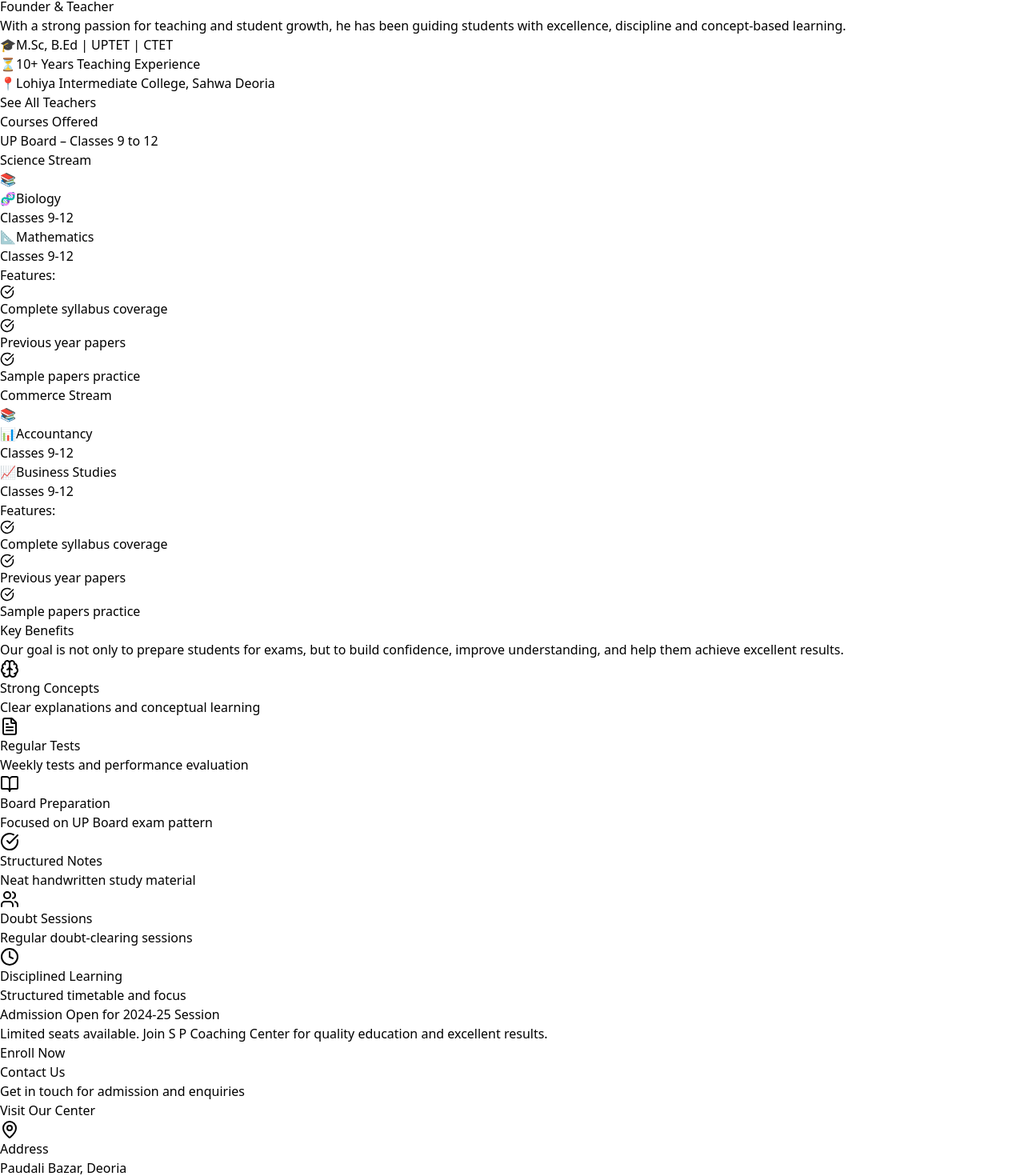
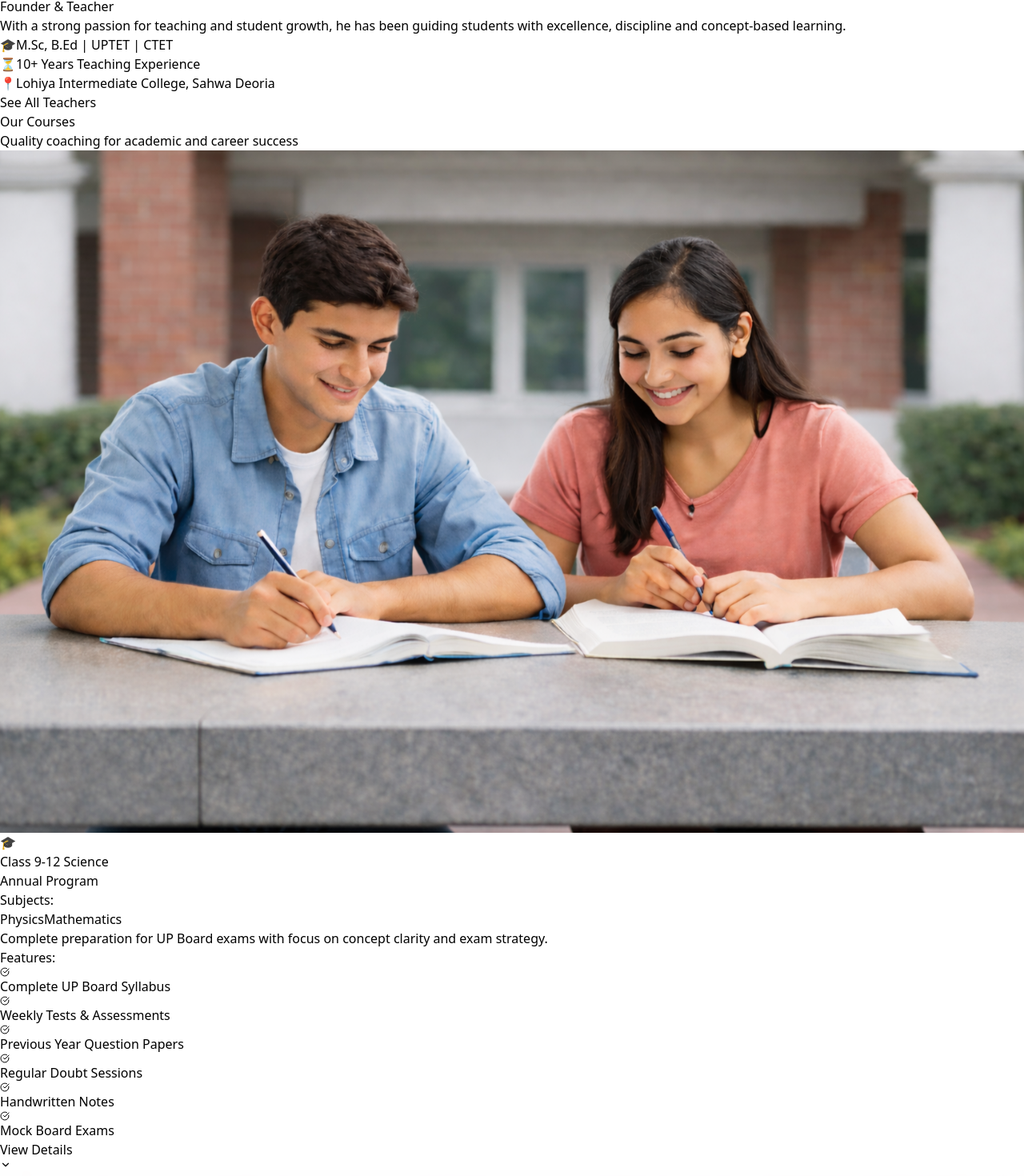
Before and after one commit to yuvraj-singh-0001/S-P-Coaching, a React (Vite) app in the folder client/: page / in a window 1280 px wide. Shown: the part 1336-2806 px from the top of the page at 80% size. Built offline with nearby package versions, Linux system fonts and the light colour scheme.

Commit message:
refactor: revamp Courses component with enhanced layout, styling, and detailed course information for improved user engagement

```diff
--- a/client/src/components/sections/Courses.jsx
+++ b/client/src/components/sections/Courses.jsx
@@ -1,328 +1,255 @@
-import { CheckCircle, BookOpen, Clock, Users, FileText, Brain } from "lucide-react";
+import { useState } from "react";
+import { CheckCircle, ChevronDown, ChevronUp } from "lucide-react";
 
 const Courses = () => {
+  const [expandedCard, setExpandedCard] = useState(null);
+
   const courses = [
     {
       id: 1,
-      stream: "Science Stream",
-      subjects: [
-        { name: "Biology", icon: "🧬" },
-        { name: "Mathematics", icon: "📐" },
+      title: "Class 9-12 Science",
+      subjects: ["Physics", "Mathematics"],
+      duration: "Annual Program",
+      icon: "🎓",
+      image: "/images/school.png",
+      features: [
+        "Complete UP Board Syllabus",
+        "Weekly Tests & Assessments",
+        "Previous Year Question Papers",
+        "Regular Doubt Sessions",
+        "Handwritten Notes",
+        "Mock Board Exams"
       ],
-      color: "from-blue-500 to-cyan-500",
-      bgColor: "bg-blue-50",
+      details: "Complete preparation for UP Board exams with focus on concept clarity and exam strategy."
     },
     {
       id: 2,
-      stream: "Commerce Stream",
-      subjects: [
-        { name: "Accountancy", icon: "📊" },
-        { name: "Business Studies", icon: "📈" },
+      title: "B.Sc Programs",
+      subjects: ["Physics", "Chemistry", "Mathematics", "Zoology", "Botany"],
+      duration: "Semester-wise",
+      icon: "🔬",
+      image: "/images/bsc.png",
+      features: [
+        "University Syllabus Coverage",
+        "Practical Lab Guidance",
+        "Semester Exam Preparation",
+        "Model Papers Practice",
+        "Study Material Provided",
+        "Regular Tests"
       ],
-      color: "from-purple-500 to-pink-500",
-      bgColor: "bg-purple-50",
+      details: "Comprehensive coaching for B.Sc students with emphasis on both theory and practicals."
     },
+    {
+      id: 3,
+      title: "ITI Courses",
+      subjects: ["Technical Training", "Vocational Skills"],
+      duration: "1-2 Years",
+      icon: "⚙️",
+      image: "/images/iti.png",
+      features: [
+        "Industry-relevant Training",
+        "Practical Workshops",
+        "Skill Development",
+        "Placement Assistance",
+        "Certificate Courses",
+        "Hands-on Experience"
+      ],
+      details: "Job-oriented technical training with practical workshops and industry exposure."
+    },
+    {
+      id: 4,
+      title: "Polytechnic",
+      subjects: ["Diploma in Engineering"],
+      duration: "3 Years",
+      icon: "🏗️",
+      image: "/images/hero-pages.png",
+      features: [
+        "Engineering Fundamentals",
+        "Practical Knowledge",
+        "Semester-wise Coaching",
+        "Diploma Preparation",
+        "Technical Skills",
+        "Project Guidance"
+      ],
+      details: "Complete support for Polytechnic diploma students with focus on engineering concepts."
+    }
   ];
 
-  const benefits = [
-    {
-      icon: <Brain className="text-blue-600" size={24} />,
-      title: "Strong Concepts",
-      description: "Clear explanations and conceptual learning",
-    },
-    {
-      icon: <FileText className="text-purple-600" size={24} />,
-      title: "Regular Tests",
-      description: "Weekly tests and performance evaluation",
-    },
-    {
-      icon: <BookOpen className="text-green-600" size={24} />,
-      title: "Board Preparation",
-      description: "Focused on UP Board exam pattern",
-    },
-    {
-      icon: <CheckCircle className="text-orange-600" size={24} />,
-      title: "Structured Notes",
-      description: "Neat handwritten study material",
-    },
-    {
-      icon: <Users className="text-red-600" size={24} />,
-      title: "Doubt Sessions",
-      description: "Regular doubt-clearing sessions",
-    },
-    {
-      icon: <Clock className="text-indigo-600" size={24} />,
-      title: "Disciplined Learning",
-      description: "Structured timetable and focus",
-    },
-  ];
+  const toggleExpand = (id) => {
+    setExpandedCard(expandedCard === id ? null : id);
+  };
 
   return (
-    <section id="courses" className="py-20 bg-gray-50">
-      <div className="container mx-auto px-4">
-        {/* Section Header */}
-        <div className="text-center mb-16">
-          <h2 className="text-3xl md:text-4xl font-bold text-gray-900 mb-4">
-            Courses Offered
-          </h2>
-          <p className="text-lg text-gray-600 mb-4">UP Board – Classes 9 to 12</p>
-          <div className="w-24 h-1 bg-gradient-to-r from-blue-600 to-purple-600 mx-auto rounded-full"></div>
+    <section className="w-full py-8 md:py-12 bg-[#F9FAFB]">
+      <div className="max-w-7xl mx-auto px-4 md:px-6 lg:px-8">
+
+        {/* TITLE */}
+        <div className="text-center mb-8 md:mb-10">
+          <h1 className="text-2xl md:text-3xl font-bold text-gray-900">
+            Our Courses
+          </h1>
+          <div className="w-16 h-1 bg-yellow-400 mx-auto mt-3 rounded-full"></div>
+          <p className="text-gray-600 mt-3 text-sm md:text-base max-w-2xl mx-auto">
+            Quality coaching for academic and career success
+          </p>
         </div>
 
-        {/* Courses Grid */}
-        <div className="grid md:grid-cols-2 gap-8 mb-16">
+        {/* COURSES GRID */}
+        <div className="grid md:grid-cols-2 lg:grid-cols-4 gap-4 md:gap-6 mb-8 md:mb-10">
           {courses.map((course) => (
             <div
               key={course.id}
-              className={`${course.bgColor} rounded-2xl p-8 transition-all duration-300 hover:scale-[1.02] hover:shadow-2xl`}
+              className="relative rounded-lg md:rounded-xl shadow-lg border border-gray-200
+              hover:shadow-xl transition-all duration-300 overflow-hidden group min-h-[250px] md:min-h-[280px]"
             >
-              <div className="flex items-center justify-between mb-6">
-                <h3 className="text-2xl font-bold text-gray-900">{course.stream}</h3>
-                <div className={`w-12 h-12 bg-gradient-to-r ${course.color} rounded-lg flex items-center justify-center`}>
-                  <span className="text-white text-2xl">📚</span>
+              {/* BACKGROUND IMAGE COVERING ENTIRE CARD */}
+              <div className="absolute inset-0">
+                <img
+                  src={course.image}
+                  alt={course.title}
+                  className="w-full h-full object-cover"
+                />
+                {/* DARK OVERLAY FOR BETTER TEXT READABILITY */}
+                <div className="absolute inset-0 bg-gradient-to-t from-black/80 via-black/50 to-black/30"></div>
+              </div>
+
+              {/* CONTENT OVERLAY */}
+              <div className="relative z-10 h-full flex flex-col justify-between p-4 md:p-5">
+                {/* TOP CONTENT */}
+                <div>
+                  <div className="flex items-center gap-2 mb-2">
+                    <span className="text-2xl md:text-3xl text-white drop-shadow-lg">{course.icon}</span>
+                    <div>
+                      <h3 className="text-lg md:text-xl font-bold text-white drop-shadow-lg">
+                        {course.title}
+                      </h3>
+                      <p className="text-white/90 text-xs md:text-sm bg-yellow-600/80 px-2 py-0.5 rounded-full inline-block mt-1">
+                        {course.duration}
+                      </p>
                     </div>
                   </div>
 
-              <div className="space-y-4 mb-6">
+                  {/* SUBJECTS */}
+                  <div className="mb-2">
+                    <p className="text-white/90 text-xs mb-1">Subjects:</p>
+                    <div className="flex flex-wrap gap-1">
                       {course.subjects.map((subject, index) => (
-                  <div
+                        <span
                           key={index}
-                    className="flex items-center justify-between bg-white rounded-xl p-4 shadow-sm"
+                          className="px-2 py-0.5 bg-white/20 backdrop-blur-sm text-white rounded text-xs border border-white/30"
                         >
-                    <div className="flex items-center space-x-4">
-                      <span className="text-2xl">{subject.icon}</span>
-                      <span className="text-lg font-semibold text-gray-800">{subject.name}</span>
+                          {subject}
+                        </span>
+                      ))}
                     </div>
-                    <div className="text-sm px-3 py-1 bg-gray-100 rounded-full">
-                      Classes 9-12
+                  </div>
+                </div>
+
+                {/* EXPANDABLE CONTENT - WITH SCROLL */}
+                <div className={`transition-all duration-300 ${
+                  expandedCard === course.id ? 'max-h-32 md:max-h-36' : 'max-h-0'
+                } overflow-hidden`}>
+                  <div className="mt-2 pt-2 border-t border-white/30">
+                    {/* DETAILS */}
+                    <div className="mb-2">
+                      <p className="text-white/90 text-xs md:text-sm">{course.details}</p>
+                    </div>
+
+                    {/* FEATURES WITH SCROLL */}
+                    <div className="max-h-20 overflow-y-auto pr-2 scrollbar-thin">
+                      <p className="text-white font-medium text-xs md:text-sm mb-1">Features:</p>
+                      <ul className="space-y-1">
+                        {course.features.map((feature, index) => (
+                          <li key={index} className="flex items-start gap-1">
+                            <CheckCircle className="text-yellow-400 mt-0.5 flex-shrink-0" size={12} />
+                            <span className="text-white/90 text-xs">{feature}</span>
+                          </li>
+                        ))}
+                      </ul>
+                    </div>
+                  </div>
+                </div>
+
+                {/* TOGGLE BUTTON - BOTTOM */}
+                <button
+                  onClick={() => toggleExpand(course.id)}
+                  className="w-full mt-2 flex items-center justify-center gap-1 text-white text-xs font-semibold
+                  hover:text-yellow-300 transition-colors py-1 bg-black/30 backdrop-blur-sm rounded-lg"
+                >
+                  {expandedCard === course.id ? (
+                    <>
+                      Show Less <ChevronUp size={14} />
+                    </>
+                  ) : (
+                    <>
+                      View Details <ChevronDown size={14} />
+                    </>
+                  )}
+                </button>
               </div>
             </div>
           ))}
         </div>
 
-              <div className="pt-6 border-t">
-                <h4 className="font-semibold text-gray-700 mb-3">Features:</h4>
-                <ul className="space-y-2">
-                  <li className="flex items-center text-gray-600">
-                    <CheckCircle className="text-green-500 mr-2" size={18} />
-                    Complete syllabus coverage
-                  </li>
-                  <li className="flex items-center text-gray-600">
-                    <CheckCircle className="text-green-500 mr-2" size={18} />
-                    Previous year papers
-                  </li>
-                  <li className="flex items-center text-gray-600">
-                    <CheckCircle className="text-green-500 mr-2" size={18} />
-                    Sample papers practice
-                  </li>
-                </ul>
+        {/* WHY CHOOSE SECTION */}
+        <div className="bg-white rounded-lg md:rounded-xl shadow border border-gray-200 p-4 md:p-6 mb-8">
+          <div className="text-center mb-4">
+            <h3 className="text-lg md:text-xl font-bold text-gray-900 mb-2">
+              Why Choose Our Courses?
+            </h3>
+            <div className="w-12 h-1 bg-yellow-400 mx-auto rounded-full"></div>
           </div>
+
+          <div className="grid grid-cols-2 md:grid-cols-4 gap-3 md:gap-4">
+            {[
+              { icon: "👨‍🏫", title: "Expert Faculty", desc: "10+ years experience" },
+              { icon: "📚", title: "Study Material", desc: "Notes & PYQs" },
+              { icon: "🎯", title: "Regular Tests", desc: "Weekly assessments" },
+              { icon: "💻", title: "Digital Support", desc: "Online features" },
+              { icon: "💬", title: "Doubt Sessions", desc: "3 per week" },
+              { icon: "📊", title: "Progress Reports", desc: "Regular tracking" },
+              { icon: "🏫", title: "Good Facilities", desc: "Quality classrooms" },
+              { icon: "💰", title: "Affordable Fees", desc: "Reasonable cost" }
+            ].map((item, index) => (
+              <div
+                key={index}
+                className="flex flex-col items-center text-center p-2 hover:bg-gray-50 rounded transition-colors"
+              >
+                <div className="text-2xl mb-1">{item.icon}</div>
+                <h4 className="font-bold text-gray-900 text-xs md:text-sm mb-0.5">{item.title}</h4>
+                <p className="text-gray-600 text-xs">{item.desc}</p>
               </div>
             ))}
           </div>
-
-        {/* Key Benefits */}
-        <div className="text-center mb-12">
-          <h3 className="text-3xl font-bold text-gray-900 mb-4">Key Benefits</h3>
-          <p className="text-gray-600 max-w-3xl mx-auto">
-            Our goal is not only to prepare students for exams, but to build confidence,
-            improve understanding, and help them achieve excellent results.
-          </p>
         </div>
 
-        <div className="grid sm:grid-cols-2 lg:grid-cols-3 gap-6">
-          {benefits.map((benefit, index) => (
-            <div
-              key={index}
-              className="bg-white rounded-xl p-6 shadow-lg hover:shadow-2xl transition-all duration-300 hover:-translate-y-1"
-            >
-              <div className="w-14 h-14 rounded-lg bg-gray-50 flex items-center justify-center mb-4">
-                {benefit.icon}
+        {/* CTA SECTION */}
+        <div className="text-center">
+          <div className="bg-gradient-to-r from-blue-700 to-blue-900 rounded-lg md:rounded-xl p-4 md:p-6 text-white shadow">
+            <div className="max-w-xl mx-auto">
+              <h3 className="text-lg md:text-xl font-bold mb-2">
+                Start Your Learning Journey
+              </h3>
+              <p className="mb-4 opacity-90 text-sm md:text-base">
+                Limited seats available for 2024-25 session.
+              </p>
+              <div className="flex flex-col sm:flex-row gap-2 md:gap-3 justify-center">
+                <button className="bg-yellow-400 text-gray-900 px-4 md:px-6 py-2 md:py-3 rounded-lg
+                font-semibold hover:bg-yellow-300 transition-all duration-300 text-sm md:text-base">
+                  Book Free Demo Class
+                </button>
+                <button className="bg-transparent border border-white text-white px-4 md:px-6 py-2 md:py-3 rounded-lg
+                font-semibold hover:bg-white hover:text-blue-900 transition-all duration-300 text-sm md:text-base">
+                  📞 Call: +91 88875 81808
+                </button>
               </div>
-              <h4 className="text-xl font-semibold text-gray-900 mb-2">
-                {benefit.title}
-              </h4>
-              <p className="text-gray-600">
-                {benefit.description}
-              </p>
             </div>
-          ))}
+          </div>
         </div>
 
-        {/* Additional Info */}
-        <div className="mt-16 bg-gradient-to-r from-blue-600 to-purple-600 rounded-2xl p-8 text-white">
-          <div className="text-center">
-            <h3 className="text-2xl md:text-3xl font-bold mb-4">
-              Admission Open for 2024-25 Session
-            </h3>
-            <p className="mb-6 opacity-90">
-              Limited seats available. Join S P Coaching Center for quality education and excellent results.
-            </p>
-            <button className="bg-white text-blue-600 px-8 py-3 rounded-lg font-semibold hover:bg-gray-100 transition-all duration-300 shadow-lg hover:shadow-xl">
-              Enroll Now
-            </button>
-
-          </div>
-        </div>
       </div>
     </section>
   );
 };
 
 export default Courses;
-// import { useEffect, useRef } from 'react';
-
-// const aboutBg = new URL('/images/About-bg.png', import.meta.url).href;
-// const schoolImg = new URL('/images/school.png', import.meta.url).href;
-// const bscImg = new URL('/images/bsc.png', import.meta.url).href;
-// const itiImg = new URL('/images/iti.png', import.meta.url).href;
-
-// const AboutBanner = () => {
-//   const sectionRef = useRef(null);
-//   const cardsRef = useRef([]);
-//   const titleRef = useRef(null);
-
-//   useEffect(() => {
-//     const observerOptions = {
-//       root: null,
-//       rootMargin: '0px',
-//       threshold: 0.1
-//     };
-
-//     const observerCallback = (entries) => {
-//       entries.forEach((entry) => {
-//         if (entry.isIntersecting) {
-//           // Title animation
-//           if (entry.target === titleRef.current) {
-//             entry.target.classList.remove('opacity-0', '-translate-y-8');
-//             entry.target.classList.add('opacity-100', 'translate-y-0');
-//           }
-
-//           // Cards animation
-//           if (cardsRef.current.includes(entry.target)) {
-//             const index = cardsRef.current.indexOf(entry.target);
-//             setTimeout(() => {
-//               entry.target.classList.remove('opacity-0');
-//               if (index === 0) {
-//                 entry.target.classList.remove('-translate-x-20');
-//                 entry.target.classList.add('translate-x-0');
-//               } else if (index === 1) {
-//                 entry.target.classList.remove('translate-y-20');
-//                 entry.target.classList.add('translate-y-0');
-//               } else if (index === 2) {
-//                 entry.target.classList.remove('translate-x-20');
-//                 entry.target.classList.add('translate-x-0');
-//               }
-//             }, index * 200);
-//           }
-//         }
-//       });
-//     };
-
-//     const observer = new IntersectionObserver(observerCallback, observerOptions);
-
-//     // Observe title
-//     if (titleRef.current) {
-//       observer.observe(titleRef.current);
-//     }
-
-//     // Observe cards
-//     cardsRef.current.forEach((card, index) => {
-//       if (card) {
-//         observer.observe(card);
-//       }
-//     });
-
-//     return () => {
-//       observer.disconnect();
-//     };
-//   }, []);
-
-//   const cards = [
-//     {
-//       img: schoolImg,
-//       title: "School Classes 9th to 12th",
-//       subtitle: "Biology & Mathematics",
-//       bgColor: "bg-blue-700",
-//       fromLeft: true
-//     },
-//     {
-//       img: bscImg,
-//       title: "B.Sc Coaching",
-//       subtitle: "Zoology • Botany • Chemistry • Physics • Mathematics",
-//       bgColor: "bg-indigo-700",
-//       fromBottom: true
-//     },
-//     {
-//       img: itiImg,
-//       title: "ITI Courses",
-//       subtitle: "Technical & Vocational Training",
-//       bgColor: "bg-indigo-700",
-//       fromRight: true
-//     }
-//   ];
-
-//   return (
-//     <section
-//       ref={sectionRef}
-//       className="w-full py-14 md:py-22 bg-no-repeat bg-cover bg-center overflow-hidden"
-//       style={{ backgroundImage: `url(${aboutBg})` }}
-//     >
-//       <h2
-//         ref={titleRef}
-//         className="text-2xl md:text-4xl font-bold text-gray-900 mb-4 text-center mb-12 opacity-0 -translate-y-8 transition-all duration-700"
-//       >
-//         Welcome to SP Coaching Center
-//       </h2>
-
-//       <div className="container mx-auto px-4 mt-8">
-//         <div className="grid md:grid-cols-3 gap-8">
-//           {cards.map((card, index) => (
-//             <div
-//               key={index}
-//               ref={(el) => (cardsRef.current[index] = el)}
-//               className={`
-//                 rounded-xl overflow-hidden shadow-xl bg-white/95
-//                 transition-all duration-700
-//                 transform
-//                 ${card.fromLeft ? '-translate-x-20' : ''}
-//                 ${card.fromRight ? 'translate-x-20' : ''}
-//                 ${card.fromBottom ? 'translate-y-20' : ''}
-//                 opacity-0
-//                 hover:shadow-2xl hover:-translate-y-2
-//               `}
-//               style={{
-//                 transitionDelay: `${index * 100}ms`,
-//                 transitionProperty: 'transform, opacity, box-shadow'
-//               }}
-//             >
-//               {/* Image Container - NO ZOOM EFFECT */}
-//               <div className="overflow-hidden">
-//                 <img
-//                   src={card.img}
-//                   className="w-full aspect-[4/3] object-cover"
-//                   alt={card.title}
-//                 />
-//               </div>
-
-//               {/* Card Content */}
-//               <div className={`${card.bgColor} text-white text-center py-4 relative overflow-hidden group`}>
-//                 {/* Simple shine effect - no animation */}
-//                 <div className="absolute inset-0 bg-gradient-to-r from-transparent via-white/10 to-transparent opacity-0 group-hover:opacity-100 transition-opacity duration-300" />
-
-//                 <h3 className="text-xl font-bold mb-2 relative z-10">
-//                   {card.title}
-//                 </h3>
-//                 <p className="text-sm opacity-90 relative z-10">
-//                   {card.subtitle}
-//                 </p>
-//               </div>
-//             </div>
-//           ))}
-//         </div>
-//       </div>
-//     </section>
-//   );
-// };
-
-// export default AboutBanner;
```
Lines whose indentation alone changed are shown as unchanged.
